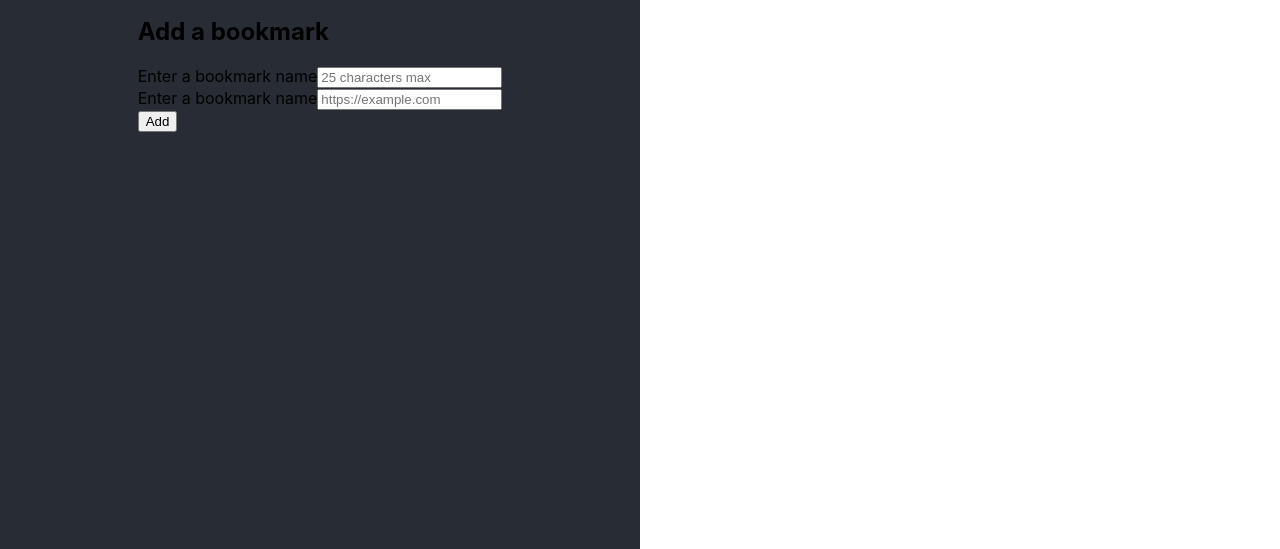
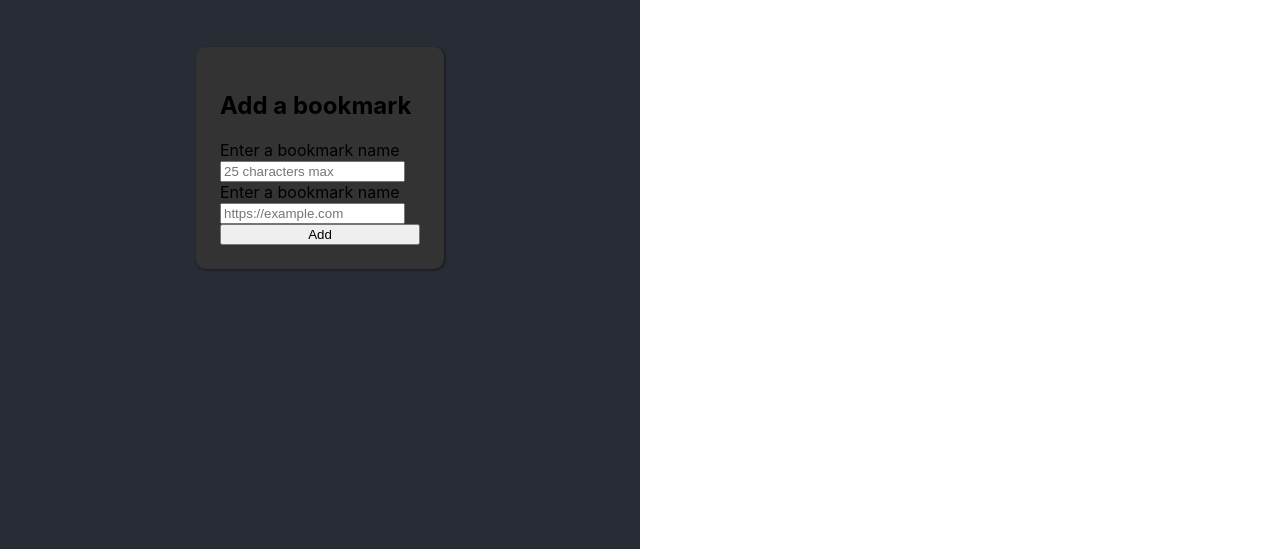
Before and after one commit to vale-c/react-bookmarks, a React app: page / in a window 1280 px wide. Shown: the part 251-800 px from the top of the page. Built offline with nearby package versions, Linux system fonts and the light colour scheme.

Commit message:
latest chenges to css

```diff
--- a/main.css
+++ b/main.css
@@ -48,3 +48,16 @@ main {
 .leftContent img {
   width: 40%;
 }
+
+.leftContent form {
+  display: flex;
+  flex-direction: column;
+  justify-content: space-around;
+  border-radius: 10px;
+  box-shadow: 1px 1px 3px rgba(0,0,0,0.5);
+  width: 200px;
+  margin: 50px auto 0 auto;
+  background: #333;
+  padding: 1.5em;
+
+}
```
Also changed, not shown: 2 other files.
